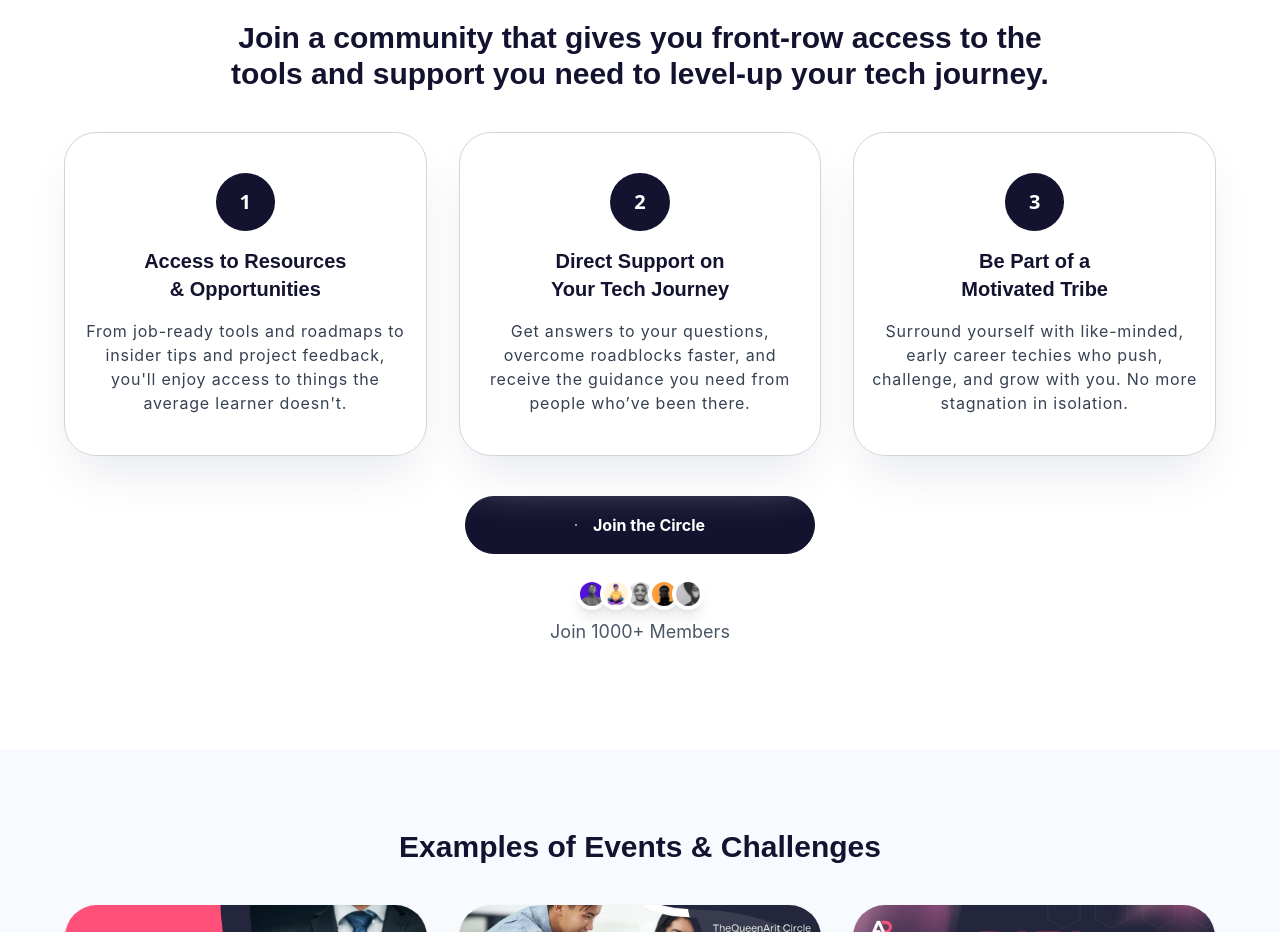
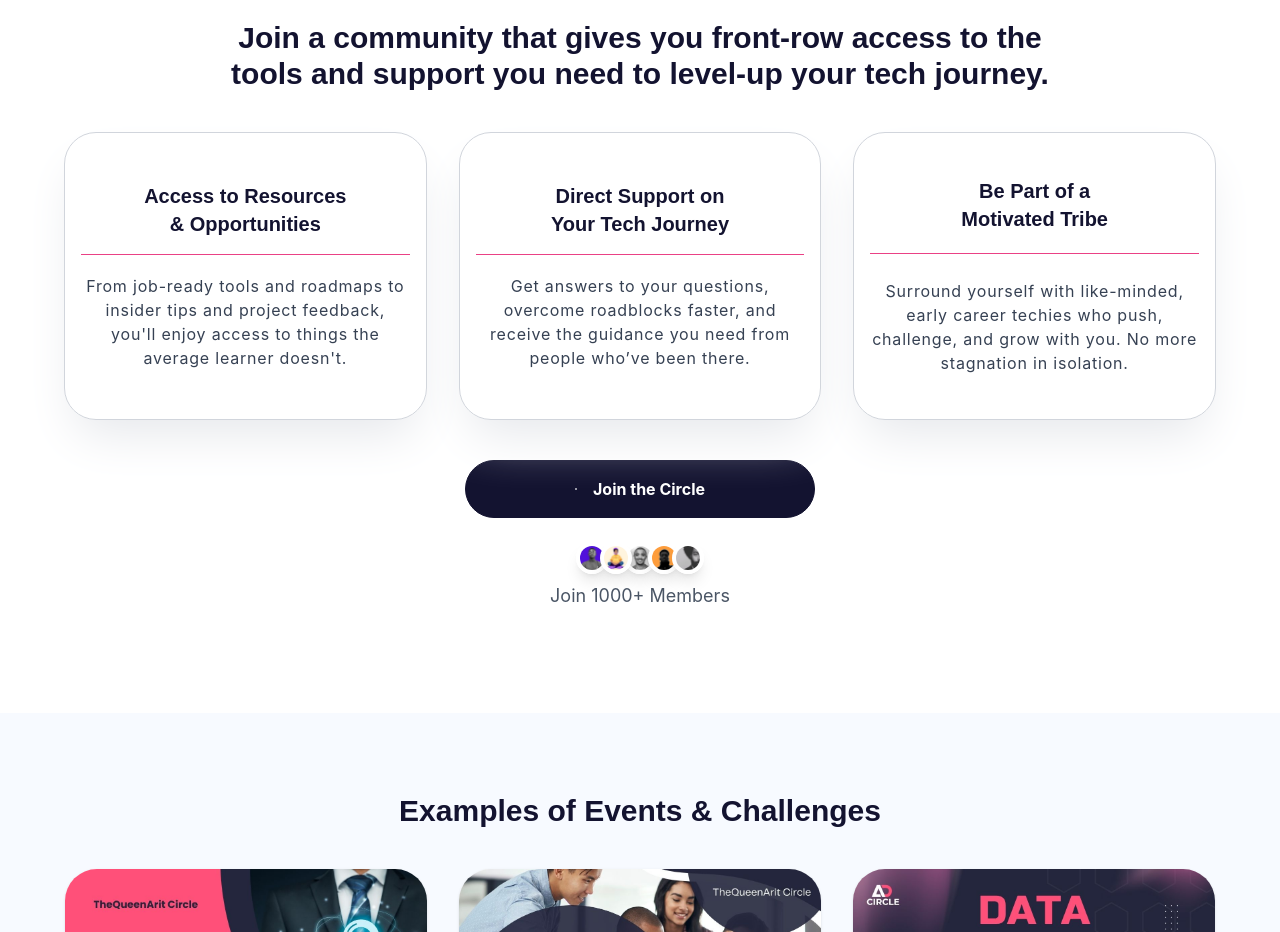
Before and after one commit to CodeVineDev/queenaritcircle, an Astro site: page / in a window 1280 px wide. Shown: the part 1720-2652 px from the top of the page. Built offline with nearby package versions, Linux system fonts and the light colour scheme; Astro itself is replaced by a stand-in of ours; some icons are missing.

Commit message:
AOS init

```diff
--- a/package.json
+++ b/package.json
@@ -11,6 +11,7 @@
   },
   "dependencies": {
     "@tailwindcss/vite": "^4.1.11",
+    "aos": "^2.3.4",
     "astro": "^5.12.0",
     "preline": "^3.2.1",
     "tailwindcss": "^4.1.11"
--- a/src/pages/index.astro
+++ b/src/pages/index.astro
@@ -7,7 +7,10 @@ import Testimonial from "../components/Testimonials.astro";
 import "../components/Fonts.astro";
 import { Image } from "astro:assets";
 import aritLogo from "../assets/images/aritlogo.png";
+// import '../script/aos.js';
 ---
+<!-- <script type="module" defer src="/src/script/aos.js"></script> -->
+
 
 <Layout class="relative">
   <div class="absolute h-23 w-full bg-gradient-to-b from-(--pink) to-white">
@@ -124,7 +127,7 @@ import aritLogo from "../assets/images/aritlogo.png";
   </section>
   <!-- End of hero page -->
   <!-- Arit speech start -->
-  <section
+  <section data-aos="fade-up"
     class="bg-pink-50/50 py-20 text-gray-800 shadow-lg shadow-pink-50/90"
   >
     <div
@@ -206,18 +209,10 @@ import aritLogo from "../assets/images/aritlogo.png";
         class="mb-10 grid [grid-template-columns:repeat(auto-fit,minmax(min(100%,300px),1fr))] gap-8"
       >
         <div
-          class="items-center rounded-4xl border border-gray-300 px-4 py-10 shadow-2xl shadow-gray-200"
+          class="items-center h-[18rem] grid place-items-center rounded-4xl border border-gray-300 px-4 py-10 shadow-2xl shadow-gray-200"
         >
-          <div class="mb-4">
-            <div
-              class="m-auto w-max rounded-[50%] text-xl font-bold bg-(--blue) px-6 py-[15px] text-white"
-            >
-              1
-            </div>
-          </div>
-
           <h4
-            class="mb-4 text-xl font-semibold [text-wrap:balance] text-(--blue)"
+            class="pb-4 text-xl font-semibold [text-wrap:balance] text-(--blue) border-b border-b-(--pink)"
           >
             Access to Resources & Opportunities
           </h4>
@@ -229,17 +224,10 @@ import aritLogo from "../assets/images/aritlogo.png";
           </p>
         </div>
         <div
-          class="items-center rounded-4xl border border-gray-300 px-4 py-10 shadow-2xl shadow-gray-200"
+          class="items-center h-[18rem] grid place-items-center rounded-4xl border border-gray-300 px-4 py-10 shadow-2xl shadow-gray-200"
         >
-         <div class="mb-4">
-            <div
-              class="m-auto w-max rounded-[50%] text-xl font-bold bg-(--blue) px-6 py-[15px] text-white"
-            >
-              2
-            </div>
-          </div>
           <h4
-            class="mb-4 text-xl font-semibold [text-wrap:balance] text-(--blue)"
+            class="pb-4 text-xl font-semibold [text-wrap:balance] text-(--blue) border-b border-b-(--pink)"
           >
             Direct Support on Your Tech Journey
           </h4>
@@ -251,19 +239,12 @@ import aritLogo from "../assets/images/aritlogo.png";
           </p>
         </div>
         <div
-          class="items-center rounded-4xl border border-gray-300 px-4 py-10 shadow-2xl shadow-gray-200"
+          class="items-center h-[18rem] grid place-items-center rounded-4xl border border-gray-300 px-4 py-10 shadow-2xl shadow-gray-200"
         >
-         <div class="mb-4">
-            <div
-              class="m-auto w-max rounded-[50%] text-xl font-bold bg-(--blue) px-6 py-[15px] text-white"
-            >
-              3
-            </div>
-          </div>
           <div
-            class="mb-4 text-xl font-semibold [text-wrap:balance] text-(--blue)"
+            class="mb-4 pb-4 text-xl w-full font-semibold [text-wrap:balance] text-(--blue) border-b border-b-(--pink)"
           >
-            <h4 class="m-auto w-full sm:w-[min(90%,200px)]">
+            <h4 class="m-auto pb-1 sm:w-[min(90%,200px)] text-xl font-semibold [text-wrap:balance] text-(--blue) ">
               Be Part of a Motivated Tribe
             </h4>
           </div>
--- /dev/null
+++ b/src/script/aos.js
@@ -0,0 +1,7 @@
+import AOS from 'aos';
+import 'aos/dist/aos.css';
+
+AOS.init({
+  duration: 1000, // animation duration in ms
+  once: true,     // animation happens only once
+});
```
Also changed, not shown: 1 other file.
